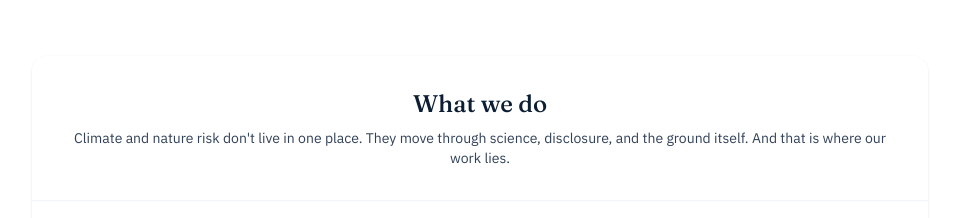
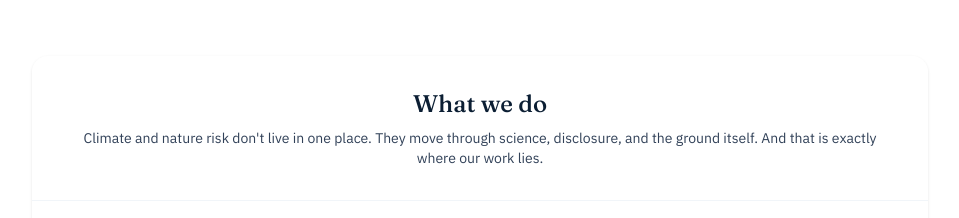
Before and after one commit to esgee-earth/esgee-earth-site, a Next.js app: page / in a window 1280 px wide. Shown: the part 1713-1931 px from the top of the page, without its empty margins (160-1119 px from the left). Built offline with nearby package versions, Linux system fonts and the light colour scheme.

Commit message:
Update homepage (minor: exact)

```diff
--- a/app/page.tsx
+++ b/app/page.tsx
@@ -75,7 +75,7 @@ export default function Home() {
               </h2>
               <p className="text-sm text-slate-700 mt-2">
                 Climate and nature risk don&apos;t live in one place. They move through science,
-                disclosure, and the ground itself. And that is where our work lies.
+                disclosure, and the ground itself. And that is exactly where our work lies.
               </p>
             </div>
 
```
